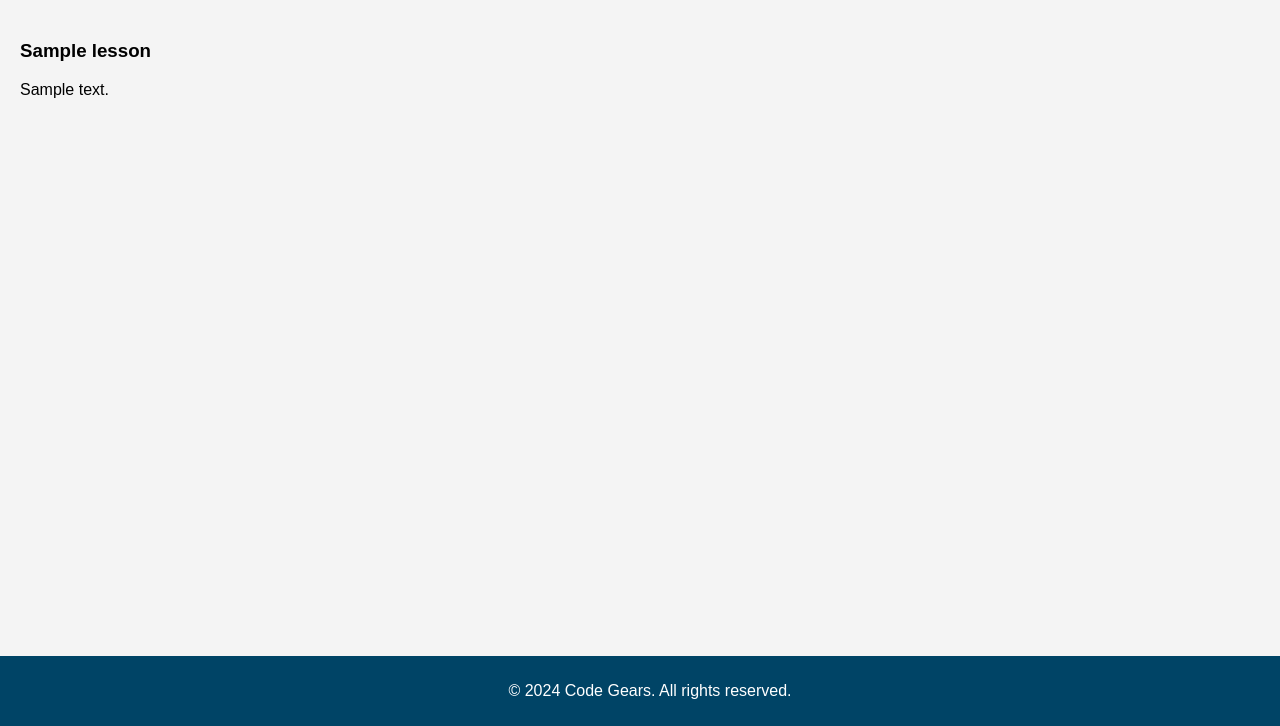
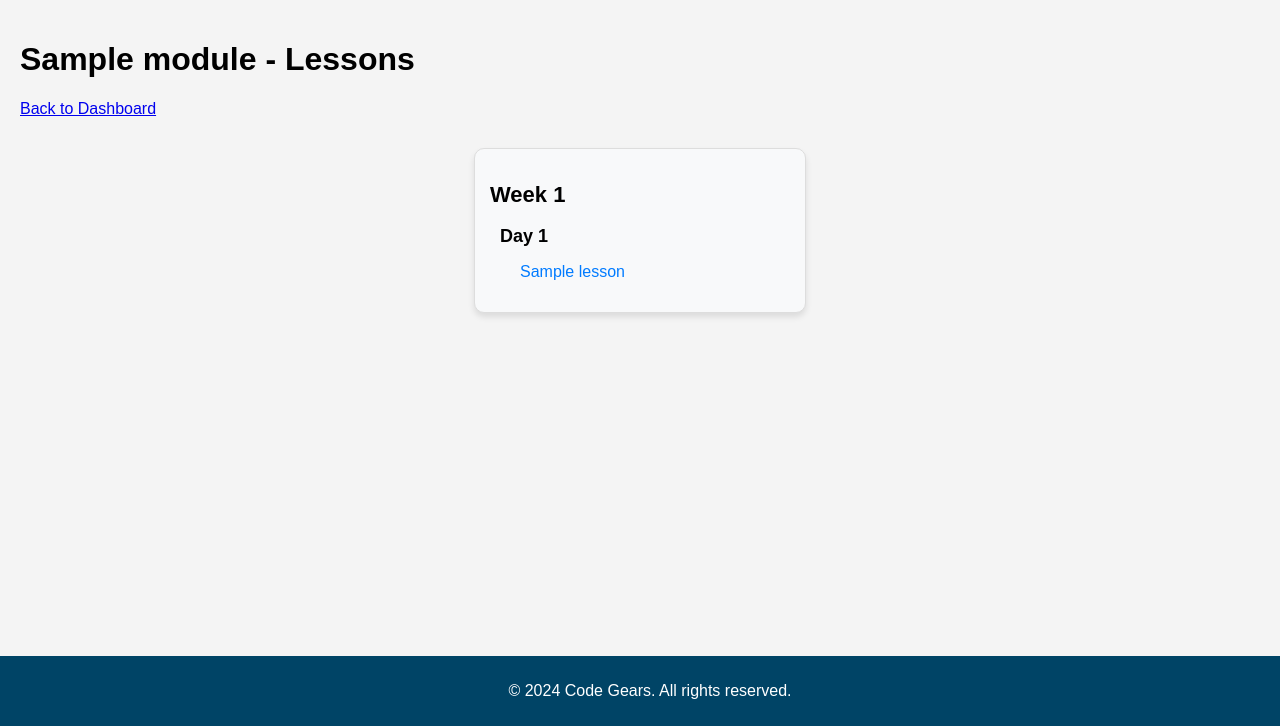
Before and after one commit to BarsilNzola/skill-development-and-certification, a Django app: page /api/module/1/lessons/ in a window 1280 px wide. Shown: the part 74-800 px from the top of the page. Run offline with Django 5.2, Linux system fonts and the light colour scheme; a user stored in the database is signed in; tables that the repository leaves empty hold one stand-in row (values such as "Sample post").

Commit message:
lessons and lesson content

```diff
--- a/core/models.py
+++ b/core/models.py
@@ -27,6 +27,8 @@ class Lesson(models.Model):
     module = models.ForeignKey(Module, related_name='lessons', on_delete=models.CASCADE)
     title = models.CharField(max_length=200)
     content = models.TextField()
+    week = models.IntegerField(default=1)  # Week number
+    day = models.IntegerField(default=1)   # Day of the week
 
     def __str__(self):
         return f"{self.module.title} - {self.title}"
--- a/core/urls.py
+++ b/core/urls.py
@@ -1,6 +1,6 @@
 from django.urls import path, include
 from django.contrib import admin
-from .views import home, login_signup, update_profile_picture, module_lessons_view, CourseListCreate, CourseDetail, ModuleListCreate, ModuleDetail, LessonListCreate, LessonDetail, ProgressListCreate, ProgressDetail, QuizListCreate, QuizDetail, QuestionListCreate, QuestionDetail, generate_certificate, AssignmentListCreate, AssignmentDetail
+from .views import home, login_signup, update_profile_picture, module_lessons_view, lesson_detail_view, CourseListCreate, CourseDetail, ModuleListCreate, ModuleDetail, LessonListCreate, LessonDetail, ProgressListCreate, ProgressDetail, QuizListCreate, QuizDetail, QuestionListCreate, QuestionDetail, generate_certificate, AssignmentListCreate, AssignmentDetail
 from users.views import login_view, signup_view, dashboard_view
 
 app_name = 'core'
@@ -15,6 +15,7 @@ urlpatterns = [
     path('dashboard/', dashboard_view, name='dashboard'),
     path('profile/edit/', update_profile_picture, name='profile_edit'),
     path('module/<int:module_id>/lessons/', module_lessons_view, name='module_lessons'),
+    path('lesson/<int:lesson_id>/', lesson_detail_view, name='lesson_detail'),
 
     # Courses
     path('courses/', CourseListCreate.as_view(), name='course-list-create'),
--- a/core/views.py
+++ b/core/views.py
@@ -73,9 +73,49 @@ def module_lessons_view(request, module_id):
     try:
         module = Module.objects.get(id=module_id)
         lessons = module.lessons.all()
-        return render(request, 'module_lessons.html', {'module': module, 'lessons': lessons})
+
+         # Group lessons by week
+        lessons_by_week = {}
+        for lesson in lessons:
+        # Assuming you have a way to associate lessons with weeks
+            week = lesson.week
+            day = lesson.day
+
+            if week not in lessons_by_week:
+                lessons_by_week[week] = {}
+
+            # Add lesson to the correct day
+            if day not in lessons_by_week[week]:
+                lessons_by_week[week][day] = []
+
+            lessons_by_week[week][day].append(lesson)
+
+        return render(request, 'module_lessons.html', {'module': module, 'lessons_by_week': lessons_by_week})
     except Module.DoesNotExist:
         return HttpResponseNotFound("Module not found")
+
+def lesson_detail_view(request, lesson_id):
+    lesson = get_object_or_404(Lesson, id=lesson_id)
+    # Get the next lesson in the same module (by week/day order)
+    next_lesson = Lesson.objects.filter(
+        module=lesson.module,
+        week=lesson.week,
+        day=lesson.day + 1
+    ).first()
+
+    # If no lesson for the next day exists, try to get the first day of the next week
+    if not next_lesson:
+        next_lesson = Lesson.objects.filter(
+            module=lesson.module,
+            week=lesson.week + 1,
+            day=1
+        ).first()
+
+    context = {
+        'lesson': lesson,
+        'next_lesson': next_lesson,
+    }
+    return render(request, 'lesson_detail.html', {'lesson': lesson})
 
 class CourseListCreate(generics.ListCreateAPIView):
     queryset = Course.objects.all()
--- /dev/null
+++ b/static/core/css/module_lessons.css
@@ -0,0 +1,74 @@
+
+/* Styling for weeks container */
+.weeks-container {
+    display: flex;
+    flex-wrap: wrap;
+    gap: 20px;
+    justify-content: space-around;
+    margin-top: 30px;
+  }
+
+  .week-card {
+    background-color: #f8f9fa;   /* Light background for cards */
+    border: 1px solid #ddd;      /* Border to distinguish each card */
+    border-radius: 10px;
+    padding: 15px;
+    width: 300px;                 /* Fixed width for each week card */
+    box-shadow: 0 4px 6px rgba(0, 0, 0, 0.1);  /* Shadow for a lifted effect */
+    transition: transform 0.3s ease;
+    margin-bottom: 30px;
+  }
+
+  .week-card h2 {
+    font-size: 22px;
+    margin-bottom: 10px;
+  }
+
+  .days-container {
+    padding-left: 10px;          /* Slight padding for nested items */
+  }
+
+  .day {
+    margin-top: 15px;           /* Space between days */
+  }
+
+  .day h3 {
+    font-size: 18px;
+    margin-bottom: 8px;
+  }
+
+  .day ul {
+    padding-left: 20px;         /* Indent list items */
+    list-style-type: none;      /* Remove bullet points */
+  }
+
+  .day li {
+    margin: 8px 0;              /* Space between lessons */
+  }
+
+  .day a {
+    text-decoration: none;
+    color: #007bff;             /* Blue color for links */
+  }
+
+  .day a:hover {
+    text-decoration: underline; /* Underline effect on hover */
+  }
+
+  .week-card:hover {
+    transform: translateY(-5px);  /* Lift effect on hover */
+  }
+
+  /* Make sure the layout is responsive */
+  @media (max-width: 768px) {
+    .week-card {
+      width: 100%;  /* Full width on smaller screens */
+    }
+  }
+
+  @media (max-width: 480px) {
+    .week-card {
+      width: 100%;
+      padding: 10px;  /* Adjust padding on very small screens */
+    }
+  }
--- a/templates/module_lessons.html
+++ b/templates/module_lessons.html
@@ -1,15 +1,31 @@
 <!-- module_lessons.html -->
 {% extends 'base.html' %}
-{% block title %}{{ module.name }} Lessons{% endblock %}
+{% load static %}
 
 {% block content %}
-    <h2>{{ module.name }}</h2>
-    <div class="lessons">
-        {% for lesson in lessons %}
-            <div class="lesson">
-                <h3>{{ lesson.title }}</h3>
-                <p>{{ lesson.content }}</p>
+<link rel="stylesheet" href="{% static 'core/css/module_lessons.css' %}">
+  <h1>{{ module.title }} - Lessons</h1>
+
+  <a href="{% url 'core:dashboard' %}" class="btn btn-primary">Back to Dashboard</a>
+
+  <div class="weeks-container">
+    {% for week, days in lessons_by_week.items %}
+      <div class="week-card">
+        <h2>Week {{ week }}</h2>
+        <div class="days-container">
+          {% for day, lessons in days.items %}
+            <div class="day">
+              <h3>Day {{ day }}</h3>
+              <ul>
+                {% for lesson in lessons %}
+                  <li><a href="{% url 'core:lesson_detail' lesson.id %}">{{ lesson.title }}</a></li>
+                {% endfor %}
+              </ul>
             </div>
-        {% endfor %}
-    </div>
+          {% endfor %}
+        </div>
+      </div>
+    {% endfor %}
+</div>
+
 {% endblock %}
--- a/users/urls.py
+++ b/users/urls.py
@@ -8,7 +8,8 @@ from .views import (
     get_user_progress,
     logout_view,
     update_profile_picture,
-    module_lessons_view
+    module_lessons_view,
+    lesson_detail_view
 )
 from rest_framework_simplejwt.views import TokenObtainPairView, TokenRefreshView
 
@@ -22,7 +23,9 @@ urlpatterns = [
     path('dashboard/', dashboard_view, name='dashboard'),
     path('profile/edit/', update_profile_picture, name='profile_edit'),
     path('update-profile-picture/', update_profile_picture, name='update-profile-picture'),
-    path('module/<int:module_id>/lessons/', module_lessons_view, name='module_lessons'),    path('logout/', logout_view, name='logout'),  # New logout route
+    path('module/<int:module_id>/lessons/', module_lessons_view, name='module_lessons'),
+    path('lesson/<int:lesson_id>/', lesson_detail_view, name='lesson_detail'),
+    path('logout/', logout_view, name='logout'),  # New logout route
     path('api/progress/', get_user_progress, name='get_user_progress'),
     path('api/token/', TokenObtainPairView.as_view(), name='token_obtain_pair'),
     path('api/token/refresh/', TokenRefreshView.as_view(), name='token_refresh'),
```
Also changed, not shown: static/core/css/lesson_detail.css (added, +70 -0 lines), templates/lesson_detail.html (added, +25 -0 lines), users/views.py (+24 -1 lines), core/migrations/0006_lesson_day_lesson_week.py (added).
